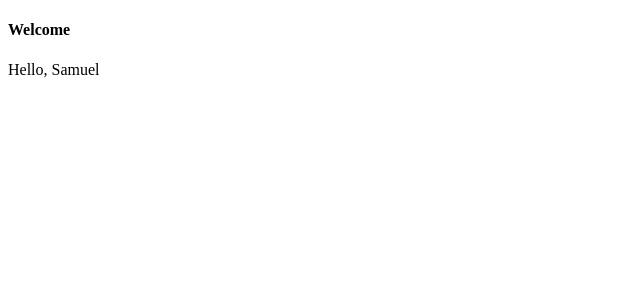
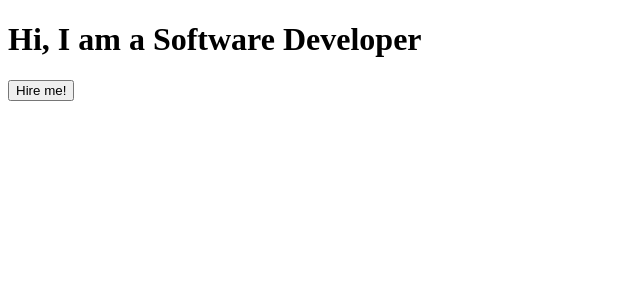
Before and after one commit to samwanyua/React, a React (Create React App) app: page / in a window 1280 px wide. Shown: the top 300 px of the page, without its empty margins (0-640 px from the left). Built offline with nearby package versions, Linux system fonts and the light colour scheme.

Commit message:
implement useState

```diff
--- a/src/App.js
+++ b/src/App.js
@@ -1,16 +1,27 @@
 // src/App.js
 // import './App.css';
+import { useState } from "react";
 
-// JSX - Javascript and XML **
 
 function App() {
-  const name = "Samuel";
+  const counter = useState(0) // 0 is the initial value
+  console.log(counter)
+
+
+  let role = "Developer";
+
+  const changeColor = () => {
+    role = "Architect"
+    // console.log(role)
+  }
+
 
   return (
-    <div className="App">
-      <h4>Welcome</h4>
-      <p>Hello, {name}</p>
-    </div>
+    <>
+      <h1>Hi, I am a Software {role}</h1>
+      <button onClick={changeColor}>Hire me!</button>
+    </>
+
   );
 }
 
```
Also changed, not shown: Notes/Notes.txt.
